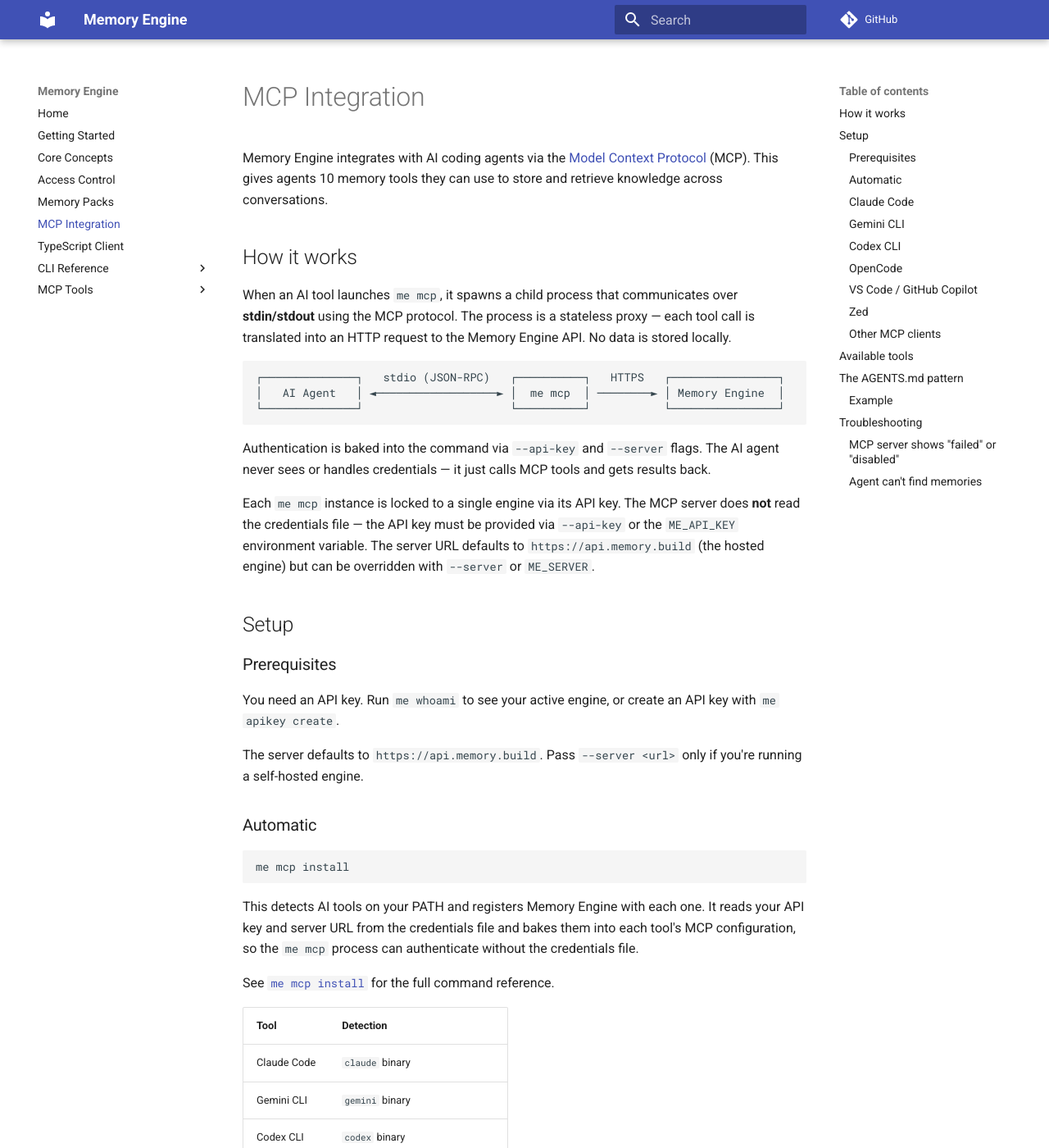
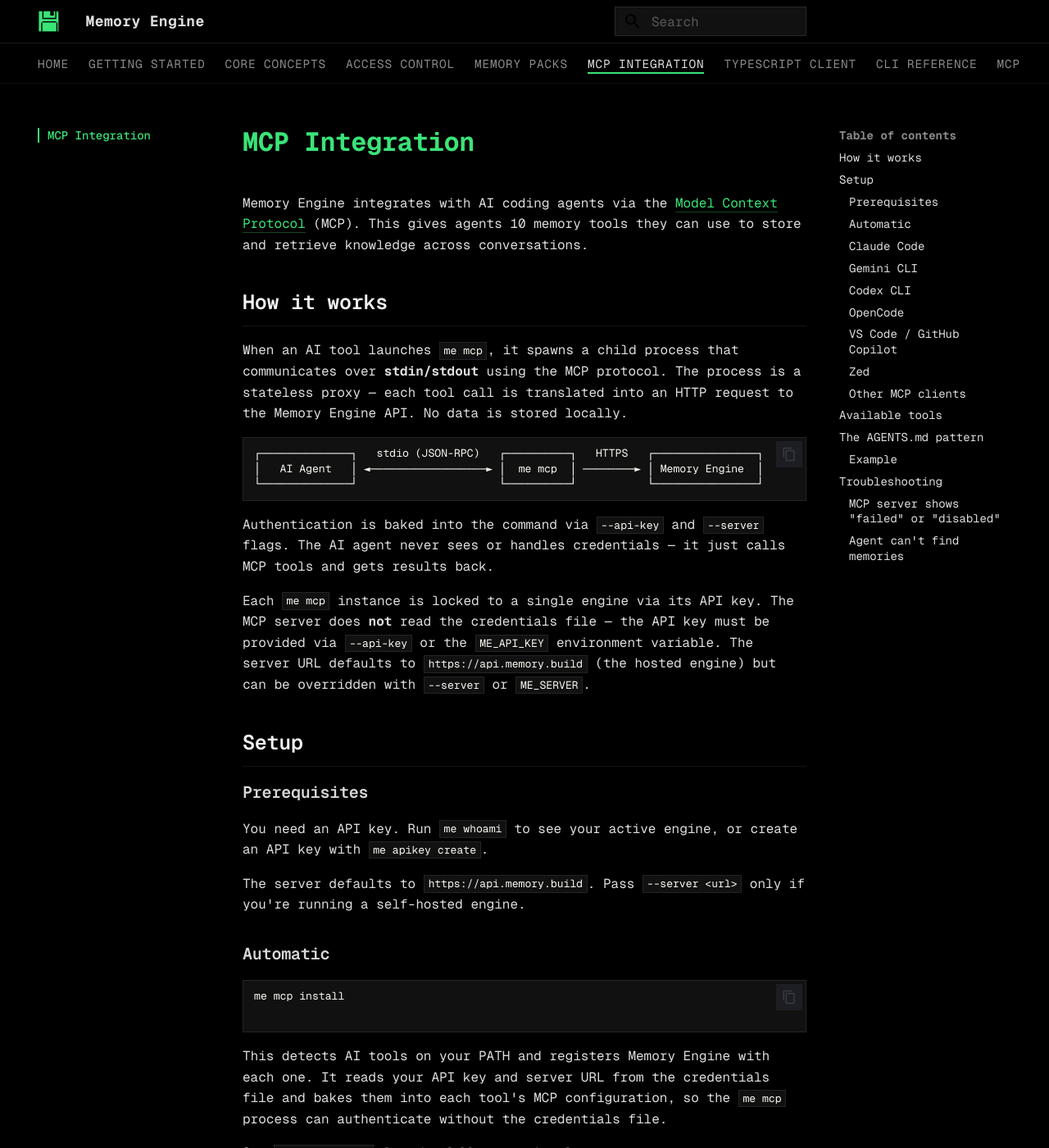
Before and after one commit to timescale/memory-engine, an MkDocs documentation site: the page built from docs/mcp-integration.md, in a window 1280 px wide and 1400 px high. Shown: the whole window at 82% size. Built offline with MkDocs 1.6.1 and Material for MkDocs 9.7.7, drawn with Linux system fonts in a browser that asks for light colours; comment, search, counter and statistics services are not loaded; some of the changed text lies outside the part shown.

Commit message:
style docs site to match marketing site branding
- Dark theme (black bg, #3ae478 green accent, Dracula syntax highlighting)
- Self-hosted Geist Mono as body and code font
- Pixel-art logo and favicon from the marketing site
- Brutalist zero border-radius throughout
- Enable MkDocs Material features: code copy, nav tabs, search suggest, admonitions, etc.
- Add markdown extensions: admonition, superfences, highlight, tabbed, toc permalinks

```diff
--- /dev/null
+++ b/docs/stylesheets/extra.css
@@ -0,0 +1,382 @@
+/* ==========================================================================
+   Memory Engine -- docs brand theme
+   Matches the marketing site: black bg, #3ae478 green, Geist Mono, brutalist
+   ========================================================================== */
+
+/* ---------- Geist Mono (self-hosted variable font) ---------- */
+
+@font-face {
+  font-family: "Geist Mono";
+  src: url("../assets/fonts/GeistMono-Variable.woff2") format("woff2");
+  font-weight: 100 900;
+  font-style: normal;
+  font-display: swap;
+}
+
+/* ---------- CSS custom-property overrides (Material theme) ---------- */
+
+:root,
+[data-md-color-scheme="slate"] {
+  /* Brand palette */
+  --md-primary-fg-color: #3ae478;
+  --md-primary-fg-color--light: #5eec96;
+  --md-primary-fg-color--dark: #2fd066;
+  --md-primary-bg-color: #000000;
+  --md-primary-bg-color--light: #1a1a1a;
+
+  --md-accent-fg-color: #3ae478;
+  --md-accent-fg-color--transparent: rgba(58, 228, 120, 0.1);
+  --md-accent-bg-color: #000000;
+
+  /* Page background & text */
+  --md-default-bg-color: #000000;
+  --md-default-bg-color--light: #0a0a0a;
+  --md-default-bg-color--lighter: #111111;
+  --md-default-fg-color: rgba(255, 255, 255, 0.87);
+  --md-default-fg-color--light: rgba(255, 255, 255, 0.54);
+  --md-default-fg-color--lighter: rgba(255, 255, 255, 0.32);
+  --md-default-fg-color--lightest: rgba(255, 255, 255, 0.12);
+
+  /* Code blocks */
+  --md-code-bg-color: #111111;
+  --md-code-fg-color: #f8f8f2;
+  --md-code-hl-color: rgba(58, 228, 120, 0.1);
+  --md-code-hl-number-color: #bd93f9;
+  --md-code-hl-special-color: #ff79c6;
+  --md-code-hl-function-color: #3ae478;
+  --md-code-hl-constant-color: #bd93f9;
+  --md-code-hl-keyword-color: #ff79c6;
+  --md-code-hl-string-color: #f1fa8c;
+  --md-code-hl-name-color: #f8f8f2;
+  --md-code-hl-operator-color: #ff79c6;
+  --md-code-hl-punctuation-color: #f8f8f2;
+  --md-code-hl-comment-color: #6272a4;
+  --md-code-hl-generic-color: #8be9fd;
+  --md-code-hl-variable-color: #f8f8f2;
+
+  /* Links */
+  --md-typeset-a-color: #3ae478;
+
+  /* Footer */
+  --md-footer-bg-color: #000000;
+  --md-footer-bg-color--dark: #000000;
+  --md-footer-fg-color: rgba(255, 255, 255, 0.65);
+  --md-footer-fg-color--light: rgba(255, 255, 255, 0.45);
+  --md-footer-fg-color--lighter: rgba(255, 255, 255, 0.25);
+
+  /* Typography -- Geist Mono everywhere */
+  --md-text-font:
+    "Geist Mono", ui-monospace, "SFMono-Regular", "Roboto Mono", Menlo, Monaco,
+    monospace;
+  --md-code-font:
+    "Geist Mono", ui-monospace, "SFMono-Regular", "Roboto Mono", Menlo, Monaco,
+    monospace;
+
+  /* Admonition accent */
+  --md-admonition-bg-color: #0a0a0a;
+}
+
+/* ---------- Brutalist: zero border-radius ---------- */
+
+*,
+*::before,
+*::after {
+  border-radius: 0 !important;
+}
+
+/* ---------- Header ---------- */
+
+.md-header {
+  background-color: #000000;
+  border-bottom: 1px solid rgba(255, 255, 255, 0.1);
+  box-shadow: none;
+}
+
+.md-header__title {
+  font-weight: 600;
+  letter-spacing: 0.02em;
+  color: rgba(255, 255, 255, 0.87);
+}
+
+/* Header nav links (search, repo icon, etc.) */
+.md-header .md-header__button:not(.md-logo) {
+  color: rgba(255, 255, 255, 0.54);
+}
+
+.md-header .md-header__button:not(.md-logo):hover {
+  color: #3ae478;
+}
+
+/* Logo sizing in header */
+.md-header__button.md-logo img,
+.md-header__button.md-logo svg {
+  height: 1.4rem;
+  width: auto;
+}
+
+/* ---------- Navigation tabs ---------- */
+
+.md-tabs {
+  background-color: #000000;
+  color: rgba(255, 255, 255, 0.54);
+  border-bottom: 1px solid rgba(255, 255, 255, 0.06);
+}
+
+.md-tabs__link {
+  font-size: 0.72rem;
+  letter-spacing: 0.06em;
+  text-transform: uppercase;
+  color: rgba(255, 255, 255, 0.54) !important;
+  opacity: 1 !important;
+}
+
+.md-tabs__item--active .md-tabs__link {
+  color: rgba(255, 255, 255, 0.87) !important;
+  border-bottom: 2px solid #3ae478;
+  opacity: 1 !important;
+}
+
+.md-tabs__link:focus,
+.md-tabs__link:hover {
+  color: #3ae478 !important;
+  opacity: 1 !important;
+}
+
+/* ---------- Sidebar ---------- */
+
+.md-sidebar {
+  background-color: #000000;
+}
+
+/* Active nav item gets green left border */
+.md-nav__item--active > .md-nav__link,
+.md-nav__link--active {
+  border-left: 2px solid #3ae478;
+  padding-left: calc(0.6rem - 2px);
+  color: #3ae478;
+  font-weight: 500;
+}
+
+.md-nav__link:hover {
+  color: #3ae478;
+}
+
+/* Sidebar label styling */
+.md-nav__item--nested > .md-nav__link {
+  text-transform: uppercase;
+  font-size: 0.68rem;
+  letter-spacing: 0.08em;
+  opacity: 0.6;
+}
+
+/* ---------- Content area ---------- */
+
+.md-content {
+  background-color: #000000;
+}
+
+/* Links */
+.md-typeset a {
+  color: #3ae478;
+  text-decoration: none;
+  border-bottom: 1px solid rgba(58, 228, 120, 0.3);
+  transition: border-color 0.15s ease;
+}
+
+.md-typeset a:hover {
+  color: #5eec96;
+  border-bottom-color: #3ae478;
+}
+
+/* Headers */
+.md-typeset h1 {
+  color: #3ae478;
+  font-weight: 700;
+  letter-spacing: -0.01em;
+}
+
+.md-typeset h2 {
+  color: rgba(255, 255, 255, 0.95);
+  font-weight: 600;
+  border-bottom: 1px solid rgba(255, 255, 255, 0.08);
+  padding-bottom: 0.4em;
+}
+
+.md-typeset h3 {
+  color: rgba(255, 255, 255, 0.85);
+  font-weight: 600;
+}
+
+/* ---------- Code blocks ---------- */
+
+.md-typeset code {
+  background-color: #111111;
+  color: #f8f8f2;
+  border: 1px solid rgba(255, 255, 255, 0.08);
+  padding: 0.1em 0.35em;
+  font-size: 0.82em;
+}
+
+.md-typeset pre {
+  background-color: #111111;
+  border: 1px solid rgba(255, 255, 255, 0.08);
+  min-height: 3.2rem;
+}
+
+.md-typeset pre > code {
+  border: none;
+  padding: 0.8em 1em !important;
+  font-size: 0.82em;
+}
+
+.highlight > pre > code {
+  padding: 0.8em 1em !important;
+}
+
+/* Code copy button */
+.md-clipboard {
+  color: rgba(255, 255, 255, 0.3);
+}
+
+.md-clipboard:hover {
+  color: #3ae478;
+}
+
+/* ---------- Tables ---------- */
+
+.md-typeset table:not([class]) {
+  border: 1px solid rgba(255, 255, 255, 0.1);
+}
+
+.md-typeset table:not([class]) th {
+  background-color: #111111;
+  color: #3ae478;
+  font-weight: 600;
+  text-transform: uppercase;
+  font-size: 0.72rem;
+  letter-spacing: 0.06em;
+  border-bottom: 1px solid rgba(58, 228, 120, 0.3);
+}
+
+.md-typeset table:not([class]) td {
+  border-bottom: 1px solid rgba(255, 255, 255, 0.06);
+}
+
+.md-typeset table:not([class]) tr:hover td {
+  background-color: rgba(58, 228, 120, 0.03);
+}
+
+/* ---------- Admonitions ---------- */
+
+.md-typeset .admonition,
+.md-typeset details {
+  border-left: 3px solid #3ae478;
+  background-color: #0a0a0a;
+  border-top: none;
+  border-right: none;
+  border-bottom: none;
+  box-shadow: none;
+}
+
+.md-typeset .admonition-title,
+.md-typeset summary {
+  background-color: rgba(58, 228, 120, 0.06);
+  border-bottom: 1px solid rgba(255, 255, 255, 0.06);
+}
+
+/* Warning/caution admonitions */
+.md-typeset .admonition.warning,
+.md-typeset details.warning {
+  border-left-color: #f1fa8c;
+}
+
+.md-typeset .admonition.danger,
+.md-typeset details.danger {
+  border-left-color: #ff79c6;
+}
+
+/* ---------- Search ---------- */
+
+.md-search__input {
+  background-color: #111111;
+  border: 1px solid rgba(255, 255, 255, 0.1);
+}
+
+.md-search__input::placeholder {
+  color: rgba(255, 255, 255, 0.3);
+}
+
+.md-search-result__meta {
+  background-color: #0a0a0a;
+}
+
+.md-search-result__item {
+  border-bottom: 1px solid rgba(255, 255, 255, 0.06);
+}
+
+/* ---------- Footer ---------- */
+
+.md-footer {
+  border-top: 1px solid rgba(255, 255, 255, 0.08);
+}
+
+/* ---------- Content tabs ---------- */
+
+.md-typeset .tabbed-labels > label {
+  font-size: 0.72rem;
+  letter-spacing: 0.06em;
+  text-transform: uppercase;
+  opacity: 0.6;
+}
+
+.md-typeset .tabbed-labels > label--active,
+.md-typeset .tabbed-labels > label:hover {
+  opacity: 1;
+  color: #3ae478;
+}
+
+.md-typeset .tabbed-set {
+  border-bottom: 1px solid rgba(255, 255, 255, 0.08);
+}
+
+/* ---------- Permalink anchors ---------- */
+
+.md-typeset .headerlink {
+  color: rgba(58, 228, 120, 0.3);
+}
+
+.md-typeset .headerlink:hover {
+  color: #3ae478;
+}
+
+/* ---------- Horizontal rules ---------- */
+
+.md-typeset hr {
+  border-color: rgba(255, 255, 255, 0.08);
+}
+
+/* ---------- Scrollbar (Webkit) ---------- */
+
+::-webkit-scrollbar {
+  width: 6px;
+  height: 6px;
+}
+
+::-webkit-scrollbar-track {
+  background: #000000;
+}
+
+::-webkit-scrollbar-thumb {
+  background: rgba(255, 255, 255, 0.15);
+}
+
+::-webkit-scrollbar-thumb:hover {
+  background: rgba(255, 255, 255, 0.25);
+}
+
+/* ---------- Selection ---------- */
+
+::selection {
+  background: rgba(58, 228, 120, 0.25);
+  color: #ffffff;
+}
--- a/mkdocs.yml
+++ b/mkdocs.yml
@@ -5,6 +5,41 @@
 
 theme:
   name: material
+  palette:
+    scheme: slate
+    primary: custom
+    accent: custom
+  font: false  # disable Google Fonts -- we self-host Geist Mono
+  logo: assets/logo.svg
+  favicon: assets/favicon.svg
+  features:
+    - content.code.copy
+    - content.code.annotate
+    - navigation.instant
+    - navigation.instant.progress
+    - navigation.tabs
+    - navigation.sections
+    - navigation.top
+    - search.highlight
+    - search.suggest
+
+extra_css:
+  - stylesheets/extra.css
+
+markdown_extensions:
+  - admonition
+  - pymdownx.details
+  - pymdownx.superfences
+  - pymdownx.highlight:
+      anchor_linenums: true
+  - pymdownx.inlinehilite
+  - pymdownx.tabbed:
+      alternate_style: true
+  - attr_list
+  - md_in_html
+  - tables
+  - toc:
+      permalink: true
 
 nav:
   - Home: index.md
```
Also changed, not shown: docs/assets/favicon.svg (added), docs/assets/fonts/GeistMono-Variable.woff2 (added), docs/assets/logo.svg (added).
